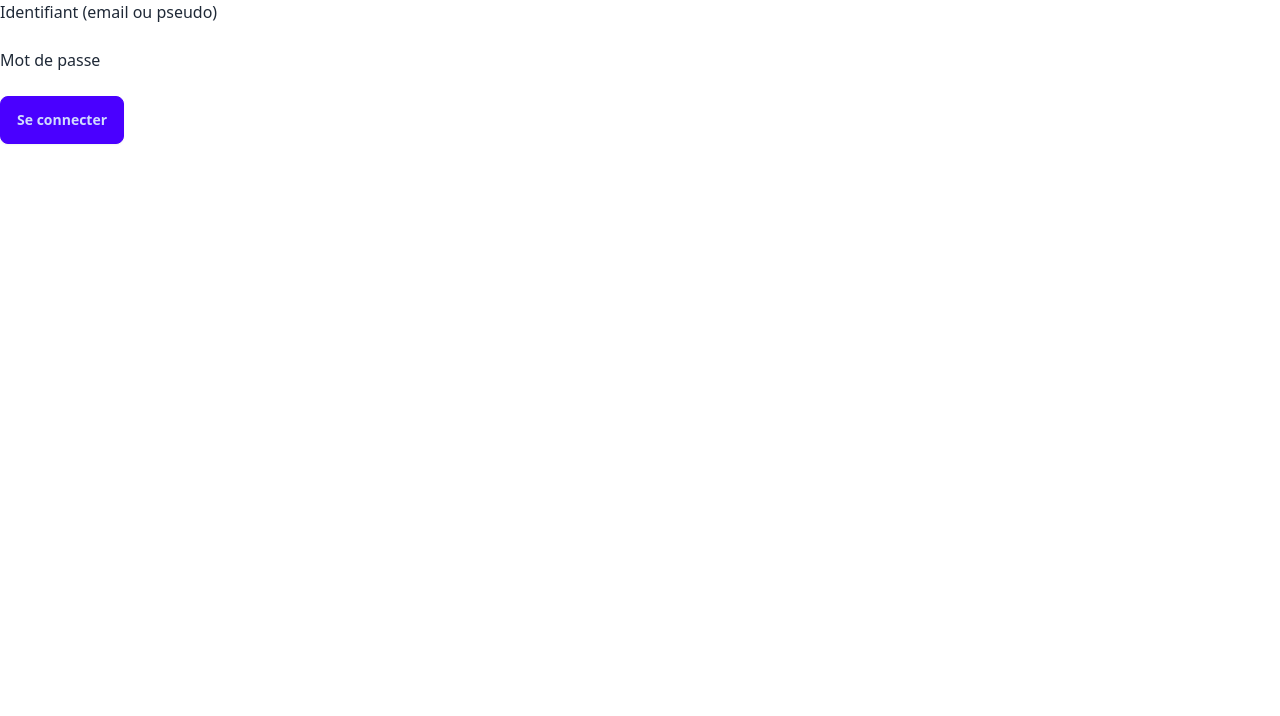
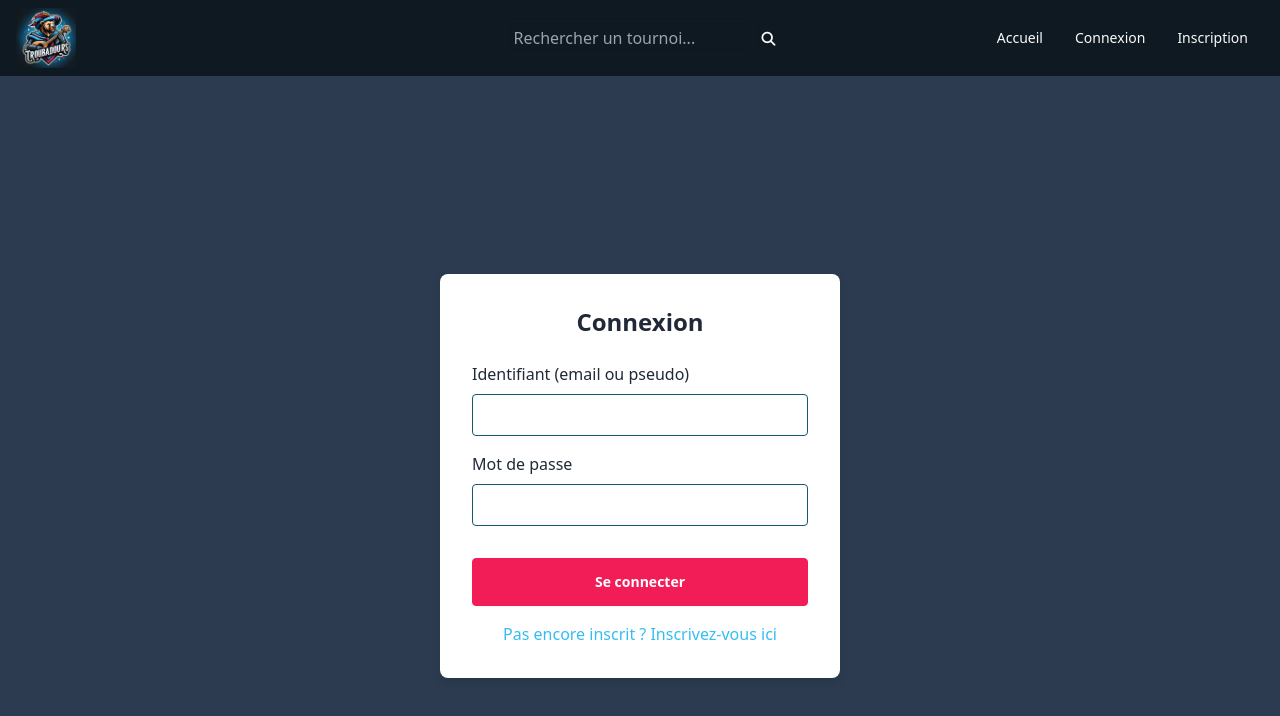
Before and after one commit to Jeloumy/front-r505, an Angular app: page /connexion in a window 1280 px wide. Shown: the top 716 px of the page. Built offline with nearby package versions, Linux system fonts and the light colour scheme.

Commit message:
refactor : modification design

```diff
--- a/src/app/pages/connexion/connexion.component.html
+++ b/src/app/pages/connexion/connexion.component.html
@@ -1,3 +1,10 @@
+<app-menu></app-menu>
+
+<div class="flex justify-center items-center min-h-screen bg-custom-bg-color">
+
+<div class="login-card">
+  <h2 class="text-2xl font-semibold text-center">Connexion</h2>
+  <br>
   <form [formGroup]="loginForm" (submit)="onLoginSubmit()">
     <div class="form-group">
       <label for="identifier">Identifiant (email ou pseudo)</label>
@@ -8,4 +15,8 @@
       <input type="password" id="password" formControlName="password" class="form-control" required>
     </div>
     <button type="submit" class="btn btn-primary">Se connecter</button>
+    <a href="/inscription" class="inscription-link">Pas encore inscrit ? Inscrivez-vous ici</a>
   </form>
+</div>
+
+</div>
--- a/src/app/pages/connexion/connexion.component.scss
+++ b/src/app/pages/connexion/connexion.component.scss
@@ -0,0 +1,67 @@
+$primary-color: #F21D56;
+$secondary-color: #145873;
+$accent-color: #35BDF2;
+$background-color: #0F1921;
+$text-color: #F2D6BD;
+$highlight-color: #F2955E;
+
+body, html {
+  height: 100%;
+  margin: 0;
+  background-color: $background-color; // Fond foncé pour toute la page
+  color: $text-color;
+  display: flex;
+  justify-content: center;
+  align-items: center;
+}
+
+.login-card {
+  background-color: white; // Carte blanche
+  padding: 2rem;
+  border-radius: 8px;
+  box-shadow: 0 4px 8px rgba(0, 0, 0, 0.1);
+  width: 100%;
+  max-width: 400px;
+
+  .form-group {
+    margin-bottom: 1rem;
+
+    label {
+      display: block;
+      margin-bottom: 0.5rem;
+    }
+
+    .form-control {
+      width: 100%;
+      padding: 0.5rem;
+      border: 1px solid $secondary-color;
+      border-radius: 4px;
+    }
+  }
+
+  .btn-primary {
+    background-color: $primary-color;
+    border-color: $primary-color;
+    color: white;
+    padding: 0.5rem 1rem;
+    border-radius: 4px;
+    width: 100%;
+    margin-top: 1rem;
+
+    &:hover {
+      background-color: darken($primary-color, 10%);
+      border-color: darken($primary-color, 10%);
+    }
+  }
+
+  .inscription-link {
+    display: block;
+    text-align: center;
+    margin-top: 1rem;
+    color: $accent-color;
+
+    &:hover {
+      color: darken($accent-color, 10%);
+    }
+  }
+}
--- a/src/app/pages/inscription/inscription.component.html
+++ b/src/app/pages/inscription/inscription.component.html
@@ -1,38 +1,40 @@
-<app-menu class="app-menu"></app-menu>
-
+<app-menu></app-menu>
 <div class="flex justify-center items-center min-h-screen bg-custom-bg-color">
-  <div class="bg-white rounded-lg shadow-lg p-6 max-w-md w-full space-y-4">
+  <div class="login-card">
     <h2 class="text-2xl font-semibold text-center">Inscription</h2>
-    <form [formGroup]="inscriptionForm" (submit)="submitInscription()">
-      <div class="mb-4">
-        <label for="name" class="block font-semibold">Prénom</label>
-        <input type="text" id="name" formControlName="name" class="form-input" required>
+    <br>
+    <form [formGroup]="inscriptionForm" (submit)="submitInscription()" class="grid grid-cols-2 gap-4">
+      <div class="FormLa col-span-2 md:col-span-1">
+        <label for="name">Prénom</label>
+        <input type="text" id="name" formControlName="name" class="form-control" required>
       </div>
-      <div class="mb-4">
-        <label for="last_name" class="block font-semibold">Nom</label>
-        <input type="text" id="last_name" formControlName="last_name" class="form-input" required>
+      <div class="FormLa col-span-2 md:col-span-1">
+        <label for="last_name">Nom</label>
+        <input type="text" id="last_name" formControlName="last_name" class="form-control" required>
       </div>
-      <div class="mb-4">
-        <label for="email" class="block font-semibold">Email</label>
-        <input type="email" id="email" formControlName="email" class="form-input" required>
+      <div class="FormLa col-span-2">
+        <label for="email">Email</label>
+        <input type="email" id="email" formControlName="email" class="form-control" required>
       </div>
-      <div class="mb-4">
-        <label for="pseudo" class="block font-semibold">Pseudo</label>
-        <input type="text" id="pseudo" formControlName="pseudo" class="form-input" required>
+      <div class="FormLa col-span-2">
+        <label for="pseudo">Pseudo</label>
+        <input type="text" id="pseudo" formControlName="pseudo" class="form-control" required>
       </div>
-      <div class="mb-4">
-        <label for="password" class="block font-semibold">Mot de passe</label>
-        <input type="password" id="password" formControlName="password" class="form-input" required>
+      <div class="FormLa col-span-2">
+        <label for="password">Mot de passe</label>
+        <input type="password" id="password" formControlName="password" class="form-control" required>
       </div>
-      <div class="text-center">
-        <button type="submit" class="bg-blue-500 text-white px-4 py-2 rounded-full hover:bg-blue-600 transition duration-300">S'inscrire</button>
+      <div class="text-center col-span-2">
+        <button type="submit" class="btn btn-primary">S'inscrire</button>
       </div>
     </form>
-    <div class="mt-3 text-center">
+    <div class="mt-3 text-center col-span-2">
       <a [href]="BACK_URL+'/redirect/google'" routerLinkActive="active" class="bg-white text-gray-800 px-4 py-2 rounded-full hover:bg-gray-300 transition duration-300">
         <mat-icon><img src="assets/img/google.png"></mat-icon>
         S'inscrire avec Google
       </a>
     </div>
+    <a href="/connexion" class="inscription-link col-span-2">Vous avez déjà un compte ? Connectez-vous ici</a>
+
   </div>
 </div>
--- a/src/app/pages/inscription/inscription.component.scss
+++ b/src/app/pages/inscription/inscription.component.scss
@@ -1,4 +1,67 @@
+$primary-color: #F21D56;
+$secondary-color: #145873;
+$accent-color: #35BDF2;
+$background-color: #0F1921;
+$text-color: #F2D6BD;
+$highlight-color: #F2955E;
 
-.app-menu {
-  box-shadow: 0 4px 6px -1px rgba(0, 0, 0, 0.1), 0 2px 4px -1px rgba(0, 0, 0, 0.06);
+body, html {
+  height: 100%;
+  margin: 0;
+  background-color: $background-color; // Fond foncé pour toute la page
+  color: $text-color;
+  display: flex;
+  justify-content: center;
+  align-items: center;
 }
+
+.login-card {
+  background-color: white; // Carte blanche
+  padding: 2rem;
+  border-radius: 8px;
+  box-shadow: 0 4px 8px rgba(0, 0, 0, 0.1);
+  width: 100%;
+  max-width: 400px;
+
+  .FormLa {
+    margin-bottom: 1rem;
+
+    label {
+      display: block;
+      margin-bottom: 0.5rem;
+    }
+
+    .form-control {
+      width: 100%;
+      padding: 0.5rem;
+      border: 1px solid $secondary-color;
+      border-radius: 4px;
+    }
+  }
+
+  .btn-primary {
+    background-color: $primary-color;
+    border-color: $primary-color;
+    color: white;
+    padding: 0.5rem 1rem;
+    border-radius: 4px;
+    width: 100%;
+    margin-top: 1rem;
+
+    &:hover {
+      background-color: darken($primary-color, 10%);
+      border-color: darken($primary-color, 10%);
+    }
+  }
+
+  .inscription-link {
+    display: block;
+    text-align: center;
+    margin-top: 1rem;
+    color: $accent-color;
+
+    &:hover {
+      color: darken($accent-color, 10%);
+    }
+  }
+}
```
Lines whose indentation alone changed are shown as unchanged.
